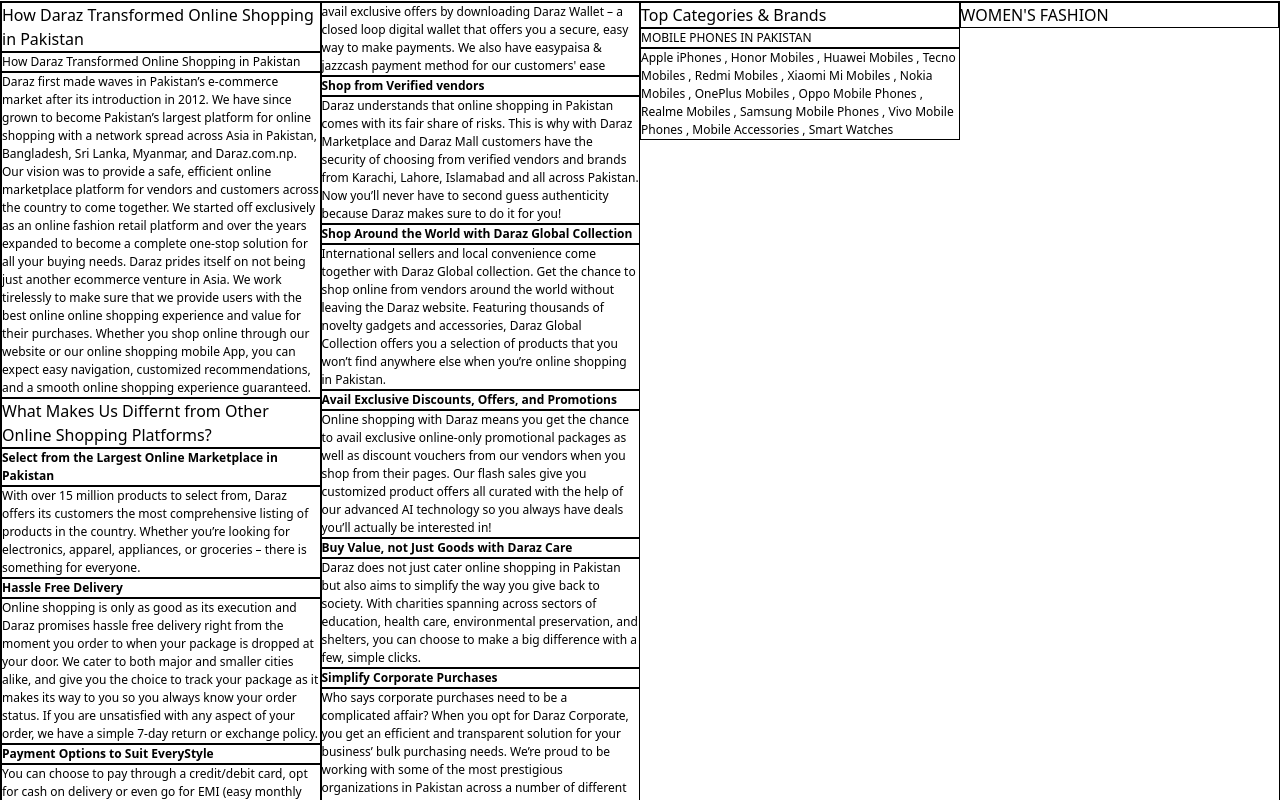
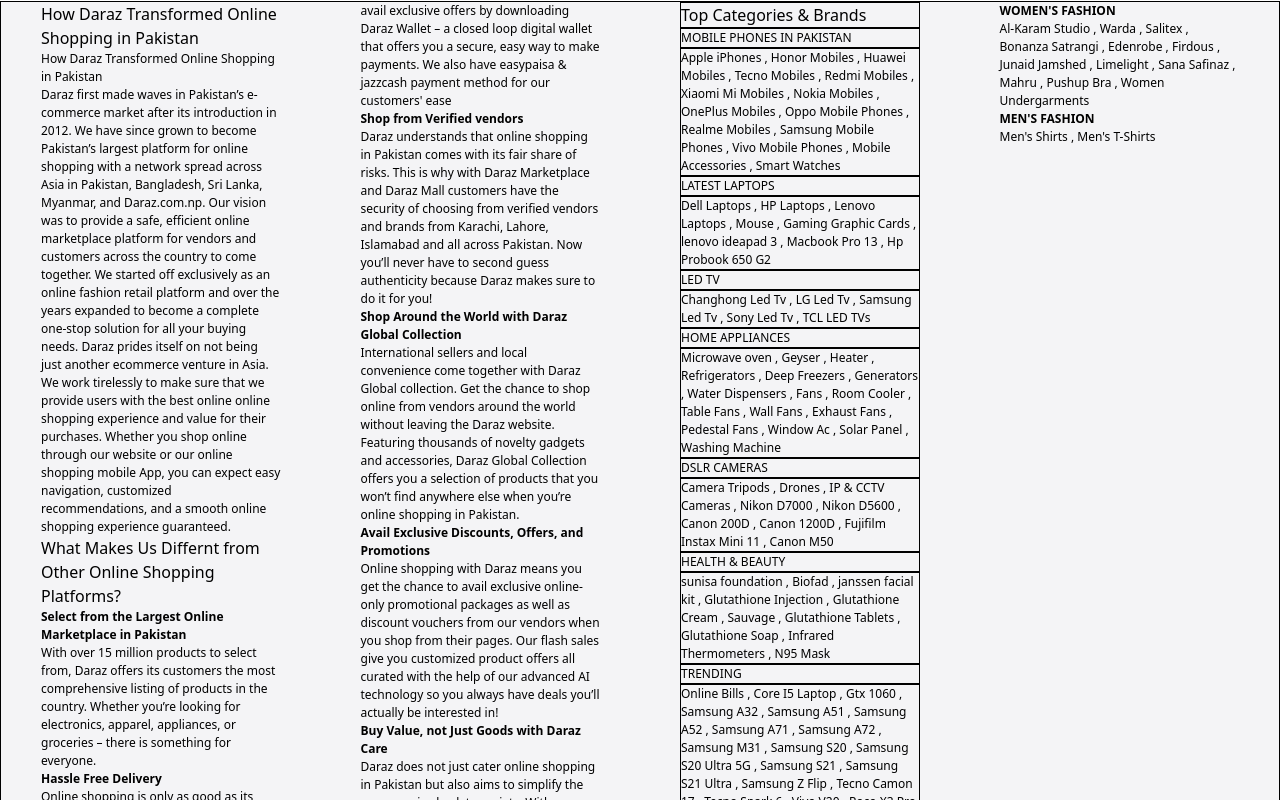
Before and after one commit to bilalansari11/clone-daraz, a React (Vite) app: page / in a window 1280 px wide. Shown: the part 640-1440 px from the top of the page. Built offline with nearby package versions, Linux system fonts and the light colour scheme.

Commit message:
updating footer sections

```diff
--- a/src/components/UI/footers/Footer1.jsx
+++ b/src/components/UI/footers/Footer1.jsx
@@ -8,7 +8,7 @@
     return (
         <>
             <div className='footer-1'>
-                <div className='footer-l flex justify-around'>
+                <div className='footer-l flex justify-between'>
                     <div>
                         <h4>Customer Care</h4>
                         <ul>
--- a/src/components/UI/footers/Footer2.jsx
+++ b/src/components/UI/footers/Footer2.jsx
@@ -15,7 +15,7 @@
 function Footer2() {
     return (
         <>
-            <div className='footer-2 flex gap-12'>
+            <div className='footer-2 flex gap-16'>
                 <div>
                     <h4 className='mb-4'>Payment Methods</h4>
                     <div className='grid grid-rows-2 grid-cols-6 gap-1'>
--- a/src/components/UI/footers/Footer3.jsx
+++ b/src/components/UI/footers/Footer3.jsx
@@ -1,39 +1,54 @@
 function Footer3() {
     return (
         <>
-            <div className="border flex">
-                <section className="w-1/4">
-                    <h4 className="border">How Daraz Transformed Online Shopping in Pakistan</h4>
-                    <p className="border text-[12px]">How Daraz Transformed Online Shopping in Pakistan</p>
-                    <p className="border text-[12px]">Daraz first made waves in Pakistan’s e-commerce market after its introduction in 2012. We have since grown to become Pakistan’s largest platform for online shopping with a network spread across Asia in Pakistan, Bangladesh, Sri Lanka, Myanmar, and Daraz.com.np. Our vision was to provide a safe, efficient online marketplace platform for vendors and customers across the country to come together. We started off exclusively as an online fashion retail platform and over the years expanded to become a complete one-stop solution for all your buying needs. Daraz prides itself on not being just another ecommerce venture in Asia. We work tirelessly to make sure that we provide users with the best online online shopping experience and value for their purchases. Whether you shop online through our website or our online shopping mobile App, you can expect easy navigation, customized recommendations, and a smooth online shopping experience guaranteed.</p>
-                    <h4 className="border">What Makes Us Differnt from Other Online Shopping Platforms?</h4>
-                    <h5 className="border text-[12px] font-bold">Select from the Largest Online Marketplace in Pakistan</h5>
-                    <p className="border text-[12px]">With over 15 million products to select from, Daraz offers its customers the most comprehensive listing of products in the country. Whether you’re looking for electronics, apparel, appliances, or groceries – there is something for everyone.</p>
-                    <h5 className="border text-[12px] font-bold">Hassle Free Delivery</h5>
-                    <p className="border text-[12px]">Online shopping is only as good as its execution and Daraz promises hassle free delivery right from the moment you order to when your package is dropped at your door. We cater to both major and smaller cities alike, and give you the choice to track your package as it makes its way to you so you always know your order status. If you are unsatisfied with any aspect of your order, we have a simple 7-day return or exchange policy.</p>
-                    <h5 className="border text-[12px] font-bold">Payment Options to Suit EveryStyle</h5>
-                    <p className="border text-[12px]">You can choose to pay through a credit/debit card, opt for cash on delivery or even go for EMI (easy monthly instalments). You can also</p>
+            <div className="border flex bg-[#f4f4f6]">
+                <section className="w-1/4 px-10">
+                    <h4 className="text-[16px]">How Daraz Transformed Online Shopping in Pakistan</h4>
+                    <p className="text-[12px]">How Daraz Transformed Online Shopping in Pakistan</p>
+                    <p className="text-[12px]">Daraz first made waves in Pakistan’s e-commerce market after its introduction in 2012. We have since grown to become Pakistan’s largest platform for online shopping with a network spread across Asia in Pakistan, Bangladesh, Sri Lanka, Myanmar, and Daraz.com.np. Our vision was to provide a safe, efficient online marketplace platform for vendors and customers across the country to come together. We started off exclusively as an online fashion retail platform and over the years expanded to become a complete one-stop solution for all your buying needs. Daraz prides itself on not being just another ecommerce venture in Asia. We work tirelessly to make sure that we provide users with the best online online shopping experience and value for their purchases. Whether you shop online through our website or our online shopping mobile App, you can expect easy navigation, customized recommendations, and a smooth online shopping experience guaranteed.</p>
+                    <h4 className="text-[16px]">What Makes Us Differnt from Other Online Shopping Platforms?</h4>
+                    <h5 className="text-[12px] font-bold">Select from the Largest Online Marketplace in Pakistan</h5>
+                    <p className="text-[12px]">With over 15 million products to select from, Daraz offers its customers the most comprehensive listing of products in the country. Whether you’re looking for electronics, apparel, appliances, or groceries – there is something for everyone.</p>
+                    <h5 className="text-[12px] font-bold">Hassle Free Delivery</h5>
+                    <p className="text-[12px]">Online shopping is only as good as its execution and Daraz promises hassle free delivery right from the moment you order to when your package is dropped at your door. We cater to both major and smaller cities alike, and give you the choice to track your package as it makes its way to you so you always know your order status. If you are unsatisfied with any aspect of your order, we have a simple 7-day return or exchange policy.</p>
+                    <h5 className="text-[12px] font-bold">Payment Options to Suit EveryStyle</h5>
+                    <p className="text-[12px]">You can choose to pay through a credit/debit card, opt for cash on delivery or even go for EMI (easy monthly instalments). You can also</p>
                 </section>
-                <section className="w-1/4">
-                    <p className="border text-[12px]">avail exclusive offers by downloading Daraz Wallet – a closed loop digital wallet that offers you a secure, easy way to make payments. We also have easypaisa & jazzcash payment method for our customers' ease</p>
-                    <h5 className="border text-[12px] font-bold">Shop from Verified vendors</h5>
-                    <p className="border text-[12px]">Daraz understands that online shopping in Pakistan comes with its fair share of risks. This is why with Daraz Marketplace and Daraz Mall customers have the security of choosing from verified vendors and brands from Karachi, Lahore, Islamabad and all across Pakistan. Now you’ll never have to second guess authenticity because Daraz makes sure to do it for you!</p>
-                    <h5 className="border text-[12px] font-bold">Shop Around the World with Daraz Global Collection</h5>
-                    <p className="border text-[12px]">International sellers and local convenience come together with Daraz Global collection. Get the chance to shop online from vendors around the world without leaving the Daraz website. Featuring thousands of novelty gadgets and accessories, Daraz Global Collection offers you a selection of products that you won’t find anywhere else when you’re online shopping in Pakistan.</p>
-                    <h5 className="border text-[12px] font-bold">Avail Exclusive Discounts, Offers, and Promotions</h5>
-                    <p className="border text-[12px]">Online shopping with Daraz means you get the chance to avail exclusive online-only promotional packages as well as discount vouchers from our vendors when you shop from their pages. Our flash sales give you customized product offers all curated with the help of our advanced AI technology so you always have deals you’ll actually be interested in!</p>
-                    <h5 className="border text-[12px] font-bold">Buy Value, not Just Goods with Daraz Care</h5>
-                    <p className="border text-[12px]">Daraz does not just cater online shopping in Pakistan but also aims to simplify the way you give back to society. With charities spanning across sectors of education, health care, environmental preservation, and shelters, you can choose to make a big difference with a few, simple clicks.</p>
-                    <h5 className="border text-[12px] font-bold">Simplify Corporate Purchases</h5>
-                    <p className="border text-[12px]">Who says corporate purchases need to be a complicated affair? When you opt for Daraz Corporate, you get an efficient and transparent solution for your business’ bulk purchasing needs. We’re proud to be working with some of the most prestigious organizations in Pakistan across a number of different industries</p>
+                <section className="w-1/4 px-10">
+                    <p className="text-[12px]">avail exclusive offers by downloading Daraz Wallet – a closed loop digital wallet that offers you a secure, easy way to make payments. We also have easypaisa & jazzcash payment method for our customers' ease</p>
+                    <h5 className="text-[12px] font-bold">Shop from Verified vendors</h5>
+                    <p className="text-[12px]">Daraz understands that online shopping in Pakistan comes with its fair share of risks. This is why with Daraz Marketplace and Daraz Mall customers have the security of choosing from verified vendors and brands from Karachi, Lahore, Islamabad and all across Pakistan. Now you’ll never have to second guess authenticity because Daraz makes sure to do it for you!</p>
+                    <h5 className="text-[12px] font-bold">Shop Around the World with Daraz Global Collection</h5>
+                    <p className="text-[12px]">International sellers and local convenience come together with Daraz Global collection. Get the chance to shop online from vendors around the world without leaving the Daraz website. Featuring thousands of novelty gadgets and accessories, Daraz Global Collection offers you a selection of products that you won’t find anywhere else when you’re online shopping in Pakistan.</p>
+                    <h5 className="text-[12px] font-bold">Avail Exclusive Discounts, Offers, and Promotions</h5>
+                    <p className="text-[12px]">Online shopping with Daraz means you get the chance to avail exclusive online-only promotional packages as well as discount vouchers from our vendors when you shop from their pages. Our flash sales give you customized product offers all curated with the help of our advanced AI technology so you always have deals you’ll actually be interested in!</p>
+                    <h5 className="text-[12px] font-bold">Buy Value, not Just Goods with Daraz Care</h5>
+                    <p className="text-[12px]">Daraz does not just cater online shopping in Pakistan but also aims to simplify the way you give back to society. With charities spanning across sectors of education, health care, environmental preservation, and shelters, you can choose to make a big difference with a few, simple clicks.</p>
+                    <h5 className="text-[12px] font-bold">Simplify Corporate Purchases</h5>
+                    <p className="text-[12px]">Who says corporate purchases need to be a complicated affair? When you opt for Daraz Corporate, you get an efficient and transparent solution for your business’ bulk purchasing needs. We’re proud to be working with some of the most prestigious organizations in Pakistan across a number of different industries</p>
                 </section>
-                <section className="w-1/4">
+                <section className="w-1/4 px-10">
                     <h4 className="border">Top Categories & Brands</h4>
                     <h5 className="border text-[12px]">MOBILE PHONES IN PAKISTAN</h5>
-                    <p className="border text-[12px]"><a className="hover:underline" href="#">Apple iPhones</a> , <a href="#">Honor Mobiles</a> , <a href="#">Huawei Mobiles</a> , <a href="#">Tecno Mobiles</a> , <a href="#">Redmi Mobiles</a> , <a href="#">Xiaomi Mi Mobiles</a> , <a href="#">Nokia Mobiles</a> , <a href="#">OnePlus Mobiles</a> , <a href="#">Oppo Mobile Phones</a> , <a href="#">Realme Mobiles</a> , <a href="#">Samsung Mobile Phones</a> , <a href="#">Vivo Mobile Phones</a> , <a href="#">Mobile Accessories</a> , <a href="#">Smart Watches</a></p>
+                    <p className="border text-[12px]"><a className="hover:underline" href="#">Apple iPhones</a> , <a className="hover:underline" href="#">Honor Mobiles</a> , <a className="hover:underline" href="#">Huawei Mobiles</a> , <a className="hover:underline" href="#">Tecno Mobiles</a> , <a className="hover:underline" href="#">Redmi Mobiles</a> , <a className="hover:underline" href="#">Xiaomi Mi Mobiles</a> , <a className="hover:underline" href="#">Nokia Mobiles</a> , <a className="hover:underline" href="#">OnePlus Mobiles</a> , <a className="hover:underline" href="#">Oppo Mobile Phones</a> , <a className="hover:underline" href="#">Realme Mobiles</a> , <a className="hover:underline" href="#">Samsung Mobile Phones</a> , <a className="hover:underline" href="#">Vivo Mobile Phones</a> , <a className="hover:underline" href="#">Mobile Accessories</a> , <a className="hover:underline" href="#">Smart Watches</a></p>
+                    <h5 className="border text-[12px]">LATEST LAPTOPS</h5>
+                    <p className="border text-[12px]"><a href="#" className="hover:underline">Dell Laptops</a> , <a href="#" className="hover:underline">HP Laptops</a> , <a href="#" className="hover:underline">Lenovo Laptops</a> , <a href="#" className="hover:underline">Mouse</a> , <a href="#" className="hover:underline">Gaming Graphic Cards</a> , <a href="#" className="hover:underline">lenovo ideapad 3</a> , <a href="#" className="hover:underline">Macbook Pro 13</a> , <a href="#" className="hover:underline">Hp Probook 650 G2</a></p>
+                    <h5 className="border text-[12px]">LED TV</h5>
+                    <p className="border text-[12px]"><a href="#" className="hover:underline">Changhong Led Tv</a> , <a href="#" className="hover:underline">LG Led Tv</a> , <a href="#" className="hover:underline">Samsung Led Tv</a> , <a href="#" className="hover:underline">Sony Led Tv</a> , <a href="#" className="hover:underline">TCL LED TVs</a></p>
+                    <h5 className="border text-[12px]">HOME APPLIANCES</h5>
+                    <p className="border text-[12px]"><a href="#" className="hover:underline">Microwave oven</a> , <a href="#" className="hover:underline">Geyser</a> , <a href="#" className="hover:underline">Heater</a> , <a href="#" className="hover:underline">Refrigerators</a> , <a href="#" className="hover:underline">Deep Freezers</a> , <a href="#" className="hover:underline">Generators</a> , <a href="#" className="hover:underline">Water Dispensers</a> , <a href="#" className="hover:underline">Fans</a> , <a href="#" className="hover:underline">Room Cooler</a> , <a href="#" className="hover:underline">Table Fans</a> , <a href="#" className="hover:underline">Wall Fans</a> , <a href="#" className="hover:underline">Exhaust Fans</a> , <a href="#" className="hover:underline">Pedestal Fans</a> , <a href="#" className="hover:underline">Window Ac</a> , <a href="#" className="hover:underline">Solar Panel</a> , <a href="#" className="hover:underline">Washing Machine</a></p>
+                    <h5 className="border text-[12px]">DSLR CAMERAS</h5>
+                    <p className="border text-[12px]">Camera Tripods , Drones , IP & CCTV Cameras , Nikon D7000 , Nikon D5600 , Canon 200D , Canon 1200D , Fujifilm Instax Mini 11 , Canon M50</p>
+                    <h5 className="border text-[12px]">HEALTH & BEAUTY</h5>
+                    <p className="border text-[12px]">sunisa foundation , Biofad , janssen facial kit , Glutathione Injection , Glutathione Cream , Sauvage , Glutathione Tablets , Glutathione Soap , Infrared Thermometers , N95 Mask</p>
+                    <h5 className="border text-[12px]">TRENDING</h5>
+                    <p className="border text-[12px]">Online Bills , Core I5 Laptop , Gtx 1060 , Samsung A32 , Samsung A51 , Samsung A52 , Samsung A71 , Samsung A72 , Samsung M31 , Samsung S20 , Samsung S20 Ultra 5G , Samsung S21 , Samsung S21 Ultra , Samsung Z Flip , Tecno Camon 17 , Tecno Spark 6 , Vivo V20 , Poco X3 Pro , Vivo V21 , Vivo V21E , Vivo X70 Pro , Vivo Y12 , Vivo Y12S , Vivo Y1S , Vivo Y20 , Vivo Y51 , Vivo Y51S , Oppo F19 Pro , Oppo Reno 6 , Xiaomi Poco F3 , Xiaomi Poco M3 , Xiaomi Poco X3 , Xiaomi Poco X3 Gt , Xiaomi Redmi 9C , Xiaomi Redmi Note 10 Pro , Sharp Aquos R2</p>
                 </section>
-                <section className="w-1/4">
-                    <h6 className="border">WOMEN'S FASHION</h6>
+                <section className="w-1/4 px-10">
+                    <h5 className="text-[12px] font-semibold">WOMEN'S FASHION</h5>
+                    <p className="text-[12px]"><a href="#" className="hover:underline">Al-Karam Studio</a> , <a href="#" className="hover:underline">Warda</a> , <a href="#" className="hover:underline">Salitex</a> , <a href="#" className="hover:underline">Bonanza Satrangi</a> , <a href="#" className="hover:underline">Edenrobe</a> , <a href="#" className="hover:underline">Firdous</a> , <a href="#" className="hover:underline">Junaid Jamshed</a> , <a href="#" className="hover:underline">Limelight</a> , <a href="#" className="hover:underline">Sana Safinaz</a> , <a href="#" className="hover:underline">Mahru</a> , <a href="#" className="hover:underline">Pushup Bra</a> , <a href="#" className="hover:underline">Women Undergarments</a></p>
+                    <h5 className="text-[12px] font-semibold">MEN'S FASHION</h5>
+                    <p className="text-[12px]"><a href="#" className="hover:underline">Men's Shirts</a> , <a href="#" className="hover:underline">Men's T-Shirts</a></p>
                 </section>
             </div>
         </>
```
